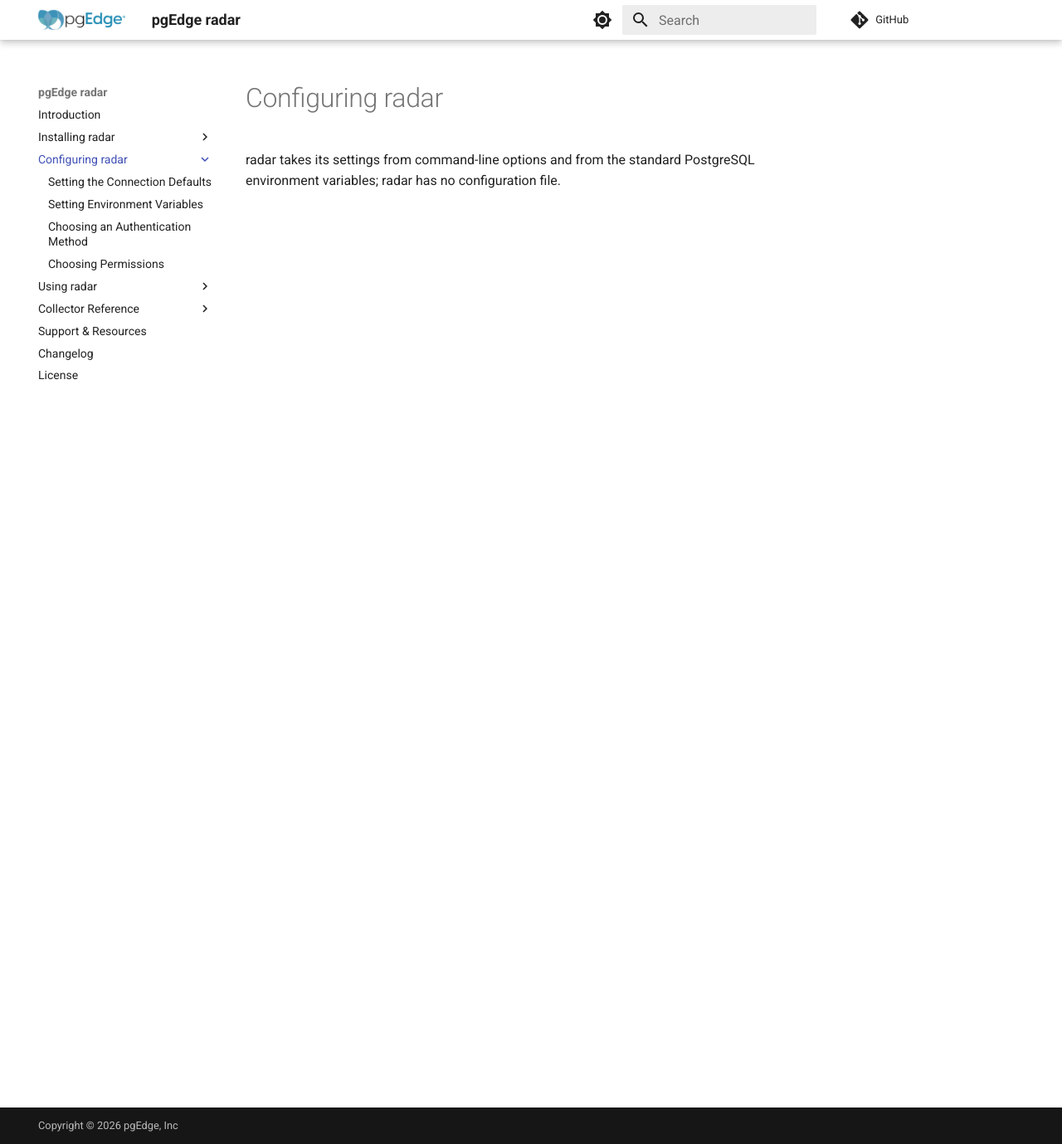
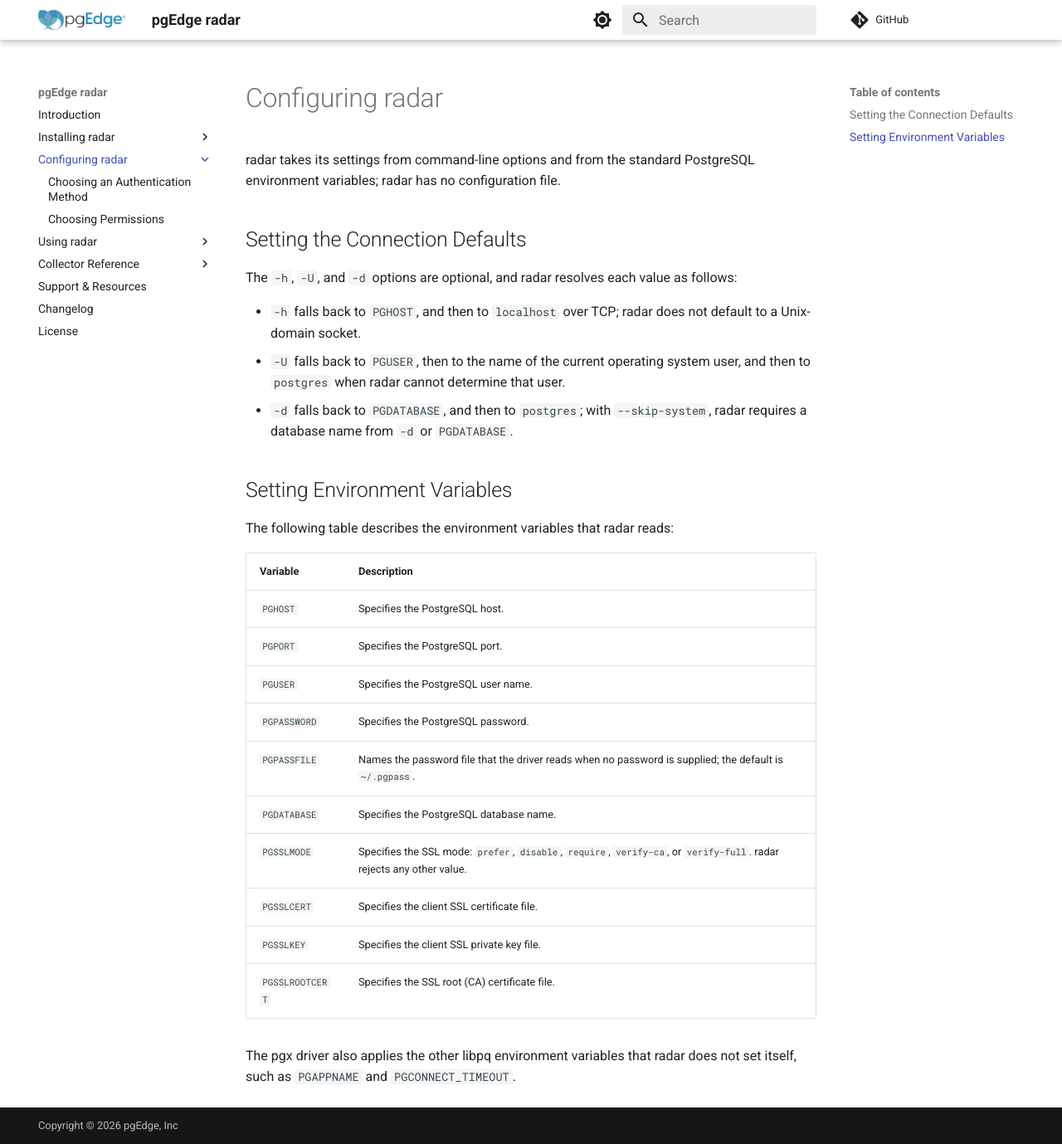
Before and after one commit to pgEdge/radar, an MkDocs documentation site: the page built from docs/configuring/index.md, in a window 1280 px wide and 1379 px high. Shown: the whole window at 83% size. Built offline with MkDocs 1.6.1 and Material for MkDocs 9.7.7, drawn with Linux system fonts in a browser that asks for light colours; comment, search, counter and statistics services are not loaded.

Commit message:
docs: fold the connection defaults and environment variables into the Configuring radar page

```diff
--- a/docs/configuring/index.md
+++ b/docs/configuring/index.md
@@ -2,3 +2,35 @@
 
 radar takes its settings from command-line options and from the standard
 PostgreSQL environment variables; radar has no configuration file.
+
+## Setting the Connection Defaults
+
+The `-h`, `-U`, and `-d` options are optional, and radar resolves each value as
+follows:
+
+- `-h` falls back to `PGHOST`, and then to `localhost` over TCP; radar does not
+  default to a Unix-domain socket.
+- `-U` falls back to `PGUSER`, then to the name of the current operating system
+  user, and then to `postgres` when radar cannot determine that user.
+- `-d` falls back to `PGDATABASE`, and then to `postgres`; with
+  `--skip-system`, radar requires a database name from `-d` or `PGDATABASE`.
+
+## Setting Environment Variables
+
+The following table describes the environment variables that radar reads:
+
+| Variable | Description |
+|----------|-------------|
+| `PGHOST` | Specifies the PostgreSQL host. |
+| `PGPORT` | Specifies the PostgreSQL port. |
+| `PGUSER` | Specifies the PostgreSQL user name. |
+| `PGPASSWORD` | Specifies the PostgreSQL password. |
+| `PGPASSFILE` | Names the password file that the driver reads when no password is supplied; the default is `~/.pgpass`. |
+| `PGDATABASE` | Specifies the PostgreSQL database name. |
+| `PGSSLMODE` | Specifies the SSL mode: `prefer`, `disable`, `require`, `verify-ca`, or `verify-full`. radar rejects any other value. |
+| `PGSSLCERT` | Specifies the client SSL certificate file. |
+| `PGSSLKEY` | Specifies the client SSL private key file. |
+| `PGSSLROOTCERT` | Specifies the SSL root (CA) certificate file. |
+
+The pgx driver also applies the other libpq environment variables that radar
+does not set itself, such as `PGAPPNAME` and `PGCONNECT_TIMEOUT`.
--- a/mkdocs.yml
+++ b/mkdocs.yml
@@ -59,8 +59,6 @@ nav:
       - Building from Source: installing/building_from_source.md
   - Configuring radar:
       - configuring/index.md
-      - Setting the Connection Defaults: configuring/connection_defaults.md
-      - Setting Environment Variables: configuring/environment_variables.md
       - Choosing an Authentication Method: configuring/authentication.md
       - Choosing Permissions: configuring/permissions.md
   - Using radar:
```
Also changed, not shown: README.md (+2 -2 lines), docs/configuring/connection_defaults.md (deleted, +0 -11 lines), docs/configuring/environment_variables.md (deleted, +0 -19 lines).
